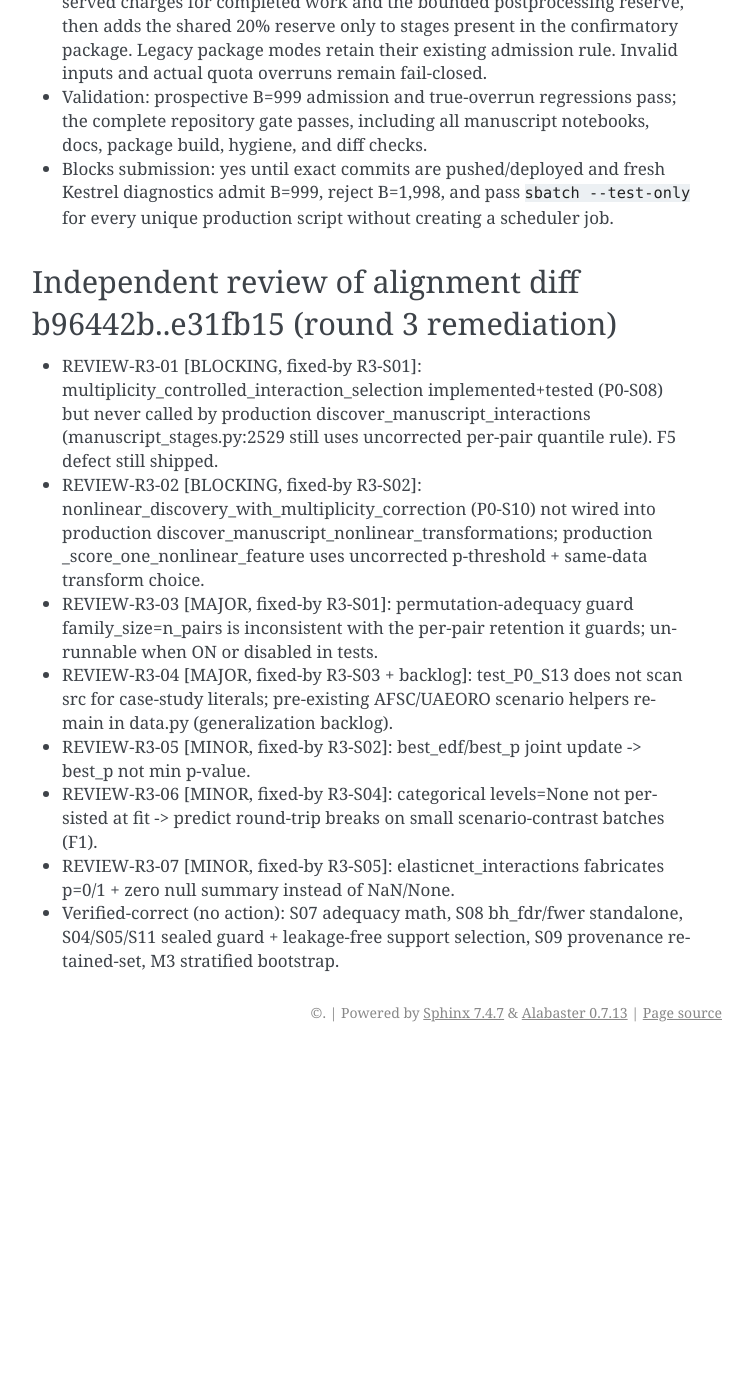
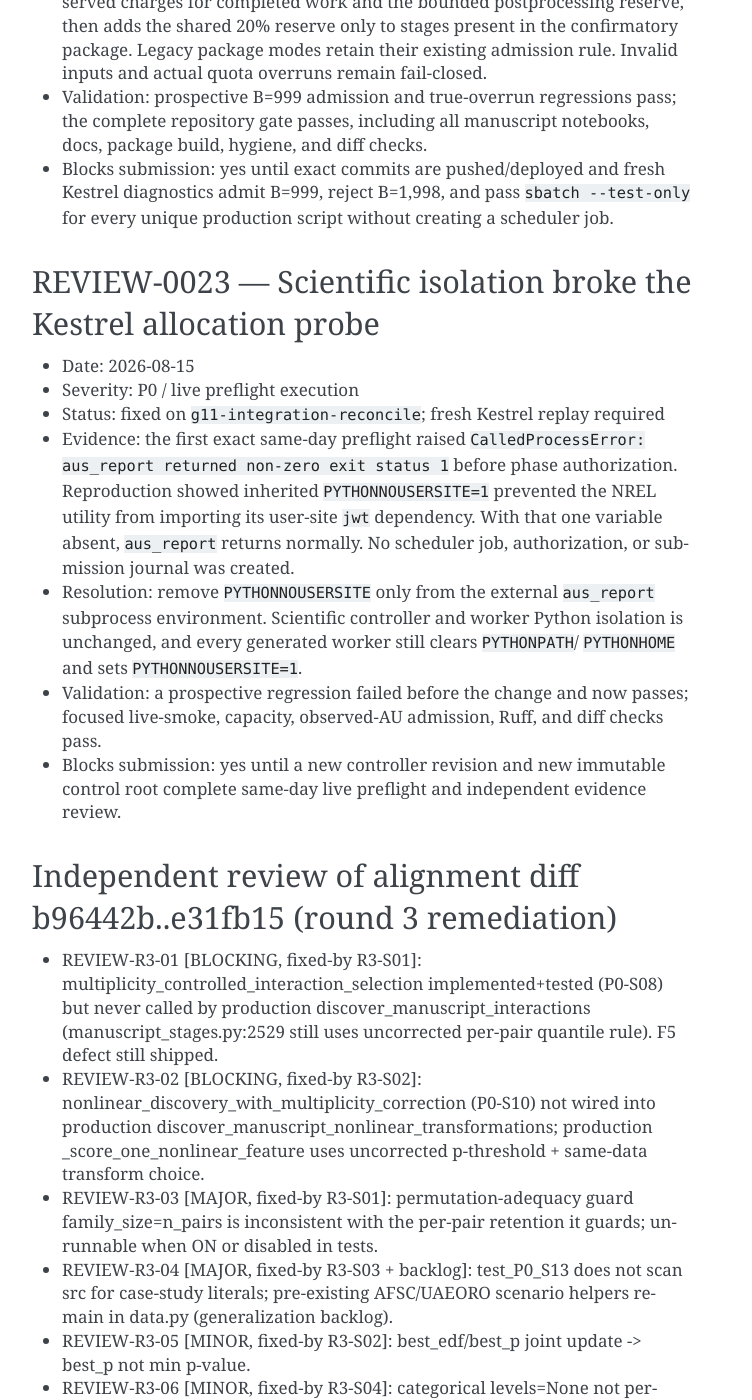
Before and after one commit to NatLabRockies/rfm-pipeline, a Sphinx documentation site: the page built from docs/review_register.md, in a window 1280 px wide and 1400 px high, scrolled down 19131 px. Shown: the whole window, without its empty margins (388-1140 px from the left). Built offline with Sphinx 7.4.7, drawn with Linux system fonts in a browser that asks for light colours; before the commit the page ends 20183 px from its top, so only the background shows below that; some of the changed text lies outside the part shown.

Commit message:
fix(hpc): isolate site allocation probe

```diff
--- a/docs/review_register.md
+++ b/docs/review_register.md
@@ -652,6 +652,27 @@ scientific control and raises the deterministic all-phase fixture only from
   Kestrel diagnostics admit B=999, reject B=1,998, and pass `sbatch --test-only` for every unique production script without creating a scheduler
   job.
 
+## REVIEW-0023 — Scientific isolation broke the Kestrel allocation probe
+
+- Date: 2026-08-15
+- Severity: P0 / live preflight execution
+- Status: fixed on `g11-integration-reconcile`; fresh Kestrel replay required
+- Evidence: the first exact same-day preflight raised
+  `CalledProcessError: aus_report returned non-zero exit status 1` before phase
+  authorization. Reproduction showed inherited `PYTHONNOUSERSITE=1` prevented
+  the NREL utility from importing its user-site `jwt` dependency. With that one
+  variable absent, `aus_report` returns normally. No scheduler job,
+  authorization, or submission journal was created.
+- Resolution: remove `PYTHONNOUSERSITE` only from the external `aus_report`
+  subprocess environment. Scientific controller and worker Python isolation is
+  unchanged, and every generated worker still clears `PYTHONPATH`/
+  `PYTHONHOME` and sets `PYTHONNOUSERSITE=1`.
+- Validation: a prospective regression failed before the change and now passes;
+  focused live-smoke, capacity, observed-AU admission, Ruff, and diff checks
+  pass.
+- Blocks submission: yes until a new controller revision and new immutable
+  control root complete same-day live preflight and independent evidence review.
+
 ## Independent review of alignment diff b96442b..e31fb15 (round 3 remediation)
 
 - REVIEW-R3-01 \[BLOCKING, fixed-by R3-S01\]: multiplicity_controlled_interaction_selection
```
Also changed, not shown: docs/AGENT_SYNC.md (+17 -0 lines), 2 other files.
